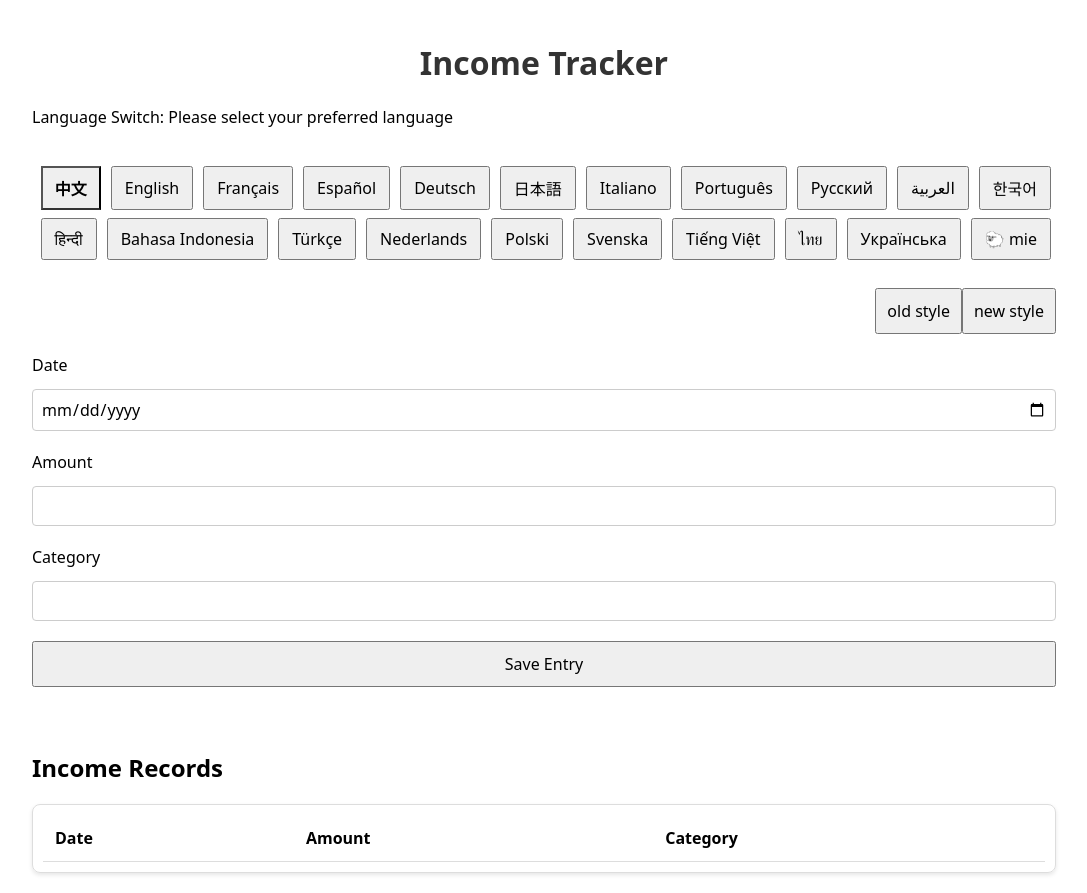
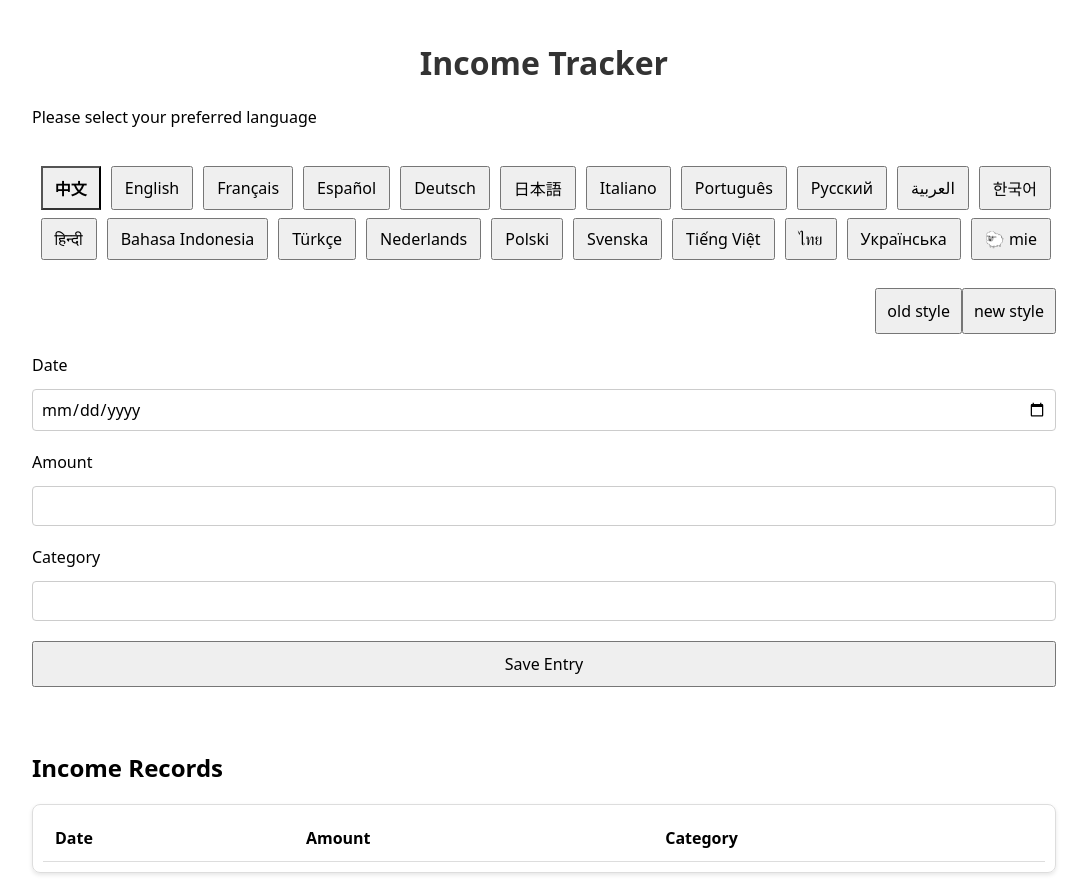
Before and after one commit to quiettimejsg/income-tracker, a plain HTML site: page index.html in a window 1280 px wide. Shown: the whole page, without its empty margins (96-1183 px from the left). Drawn offline with Linux system fonts and the light colour scheme; no server answers.

Commit message:
docs: 简化语言切换提示文本
将"Language Switch: Please select your preferred language"简化为"Please select your preferred language"，使界面更加简洁

```diff
--- a/index.html
+++ b/index.html
@@ -8,7 +8,7 @@
 </head>
 <body>
     <h1 data-i18n="app_title"></h1>
-    <p>Language Switch: Please select your preferred language</p>
+    <p>Please select your preferred language</p>
     <br>
     <div class="language-switcher">
         <button id="lang-zh" class="active">中文</button>
```
